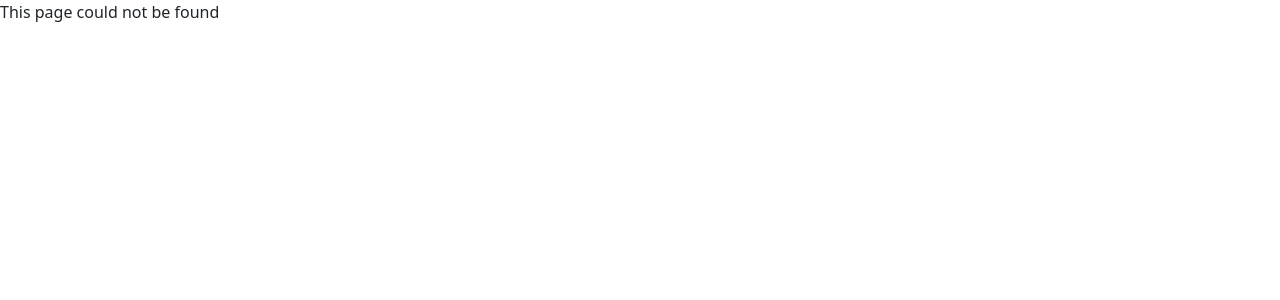
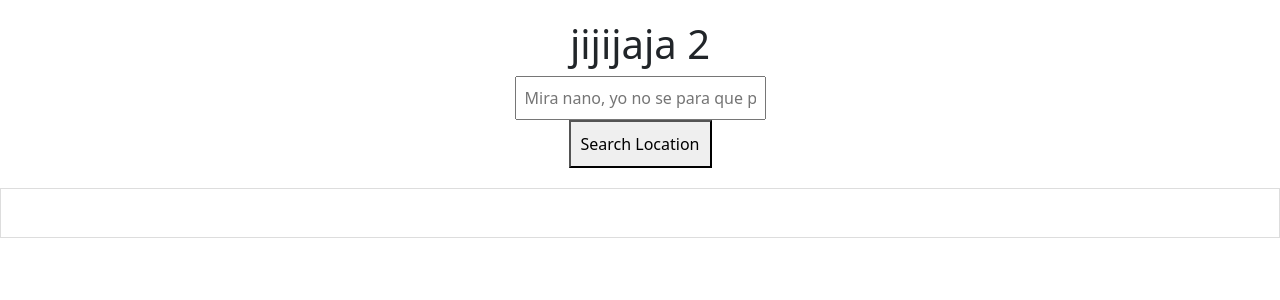
Before and after one commit to Pablocyou/Repowebdesdeweb, a React (Create React App) app in the folder front-iei/: page /miranano in a window 1280 px wide. Shown: the top 300 px of the page. Built offline with nearby package versions, Linux system fonts and the light colour scheme.

Commit message:
asdfasdfasdf

```diff
--- a/front-iei/src/App.js
+++ b/front-iei/src/App.js
@@ -2,6 +2,7 @@ import './App.css';
 import { useState, useEffect } from 'react';
 import { Routes, Route } from 'react-router-dom';
 import Jijijaja from './components/jijijaja'; // Renamed to PascalCase
+import Miranano from './components/miranano';
 import Layout from './components/Layout';
 import NotFound from './components/NotFound'; // Import NotFound if it's a component
 
@@ -14,8 +15,10 @@ function App() {
         <Route path="/" element={<Layout />}>
           <Route index element={<Jijijaja />} />
           <Route path="jijijaja" element={<Jijijaja />} />
+          <Route path="miranano" element={<Miranano />} />
           <Route path="*" element={<NotFound />} /> {/* Ensure NotFound is a defined component */}
         </Route>
+
       </Routes>
     </div>
   );
--- /dev/null
+++ b/front-iei/src/components/miranano.css
@@ -0,0 +1,21 @@
+.App-header {
+    text-align: center;
+    margin-top: 20px;
+  }
+
+  input {
+    margin: 10px;
+    padding: 8px;
+  }
+
+  button {
+    padding: 10px;
+    cursor: pointer;
+  }
+
+  .result-box {
+    margin-top: 20px;
+    padding: 10px;
+    border: 1px solid #ddd;
+    min-height: 50px;
+  }
--- /dev/null
+++ b/front-iei/src/components/miranano.js
@@ -0,0 +1,34 @@
+import { useState } from 'react';
+import './miranano.css';
+
+const Miranano = () => {
+  const [location, setLocation] = useState('');
+  const [result, setResult] = useState('');
+
+  const handleSearch = () => {
+    // Implement the logic to search the location
+    setResult(`Results for "${location}"`);
+  };
+
+  return (
+    <div className="jiji">
+      <header className="App-header">
+        <h1>jijijaja 2</h1>
+        <input
+          type="text"
+          placeholder="Mira nano, yo no se para que pollas esta este grupo"
+          value={location}
+          onChange={(e) => setLocation(e.target.value)}
+        />
+        <div>
+          <button onClick={handleSearch}>Search Location</button>
+        </div>
+        <div className="result-box">
+          {result && <p>{result}</p>}
+        </div>
+      </header>
+    </div>
+  );
+}
+
+export default Miranano;
```
